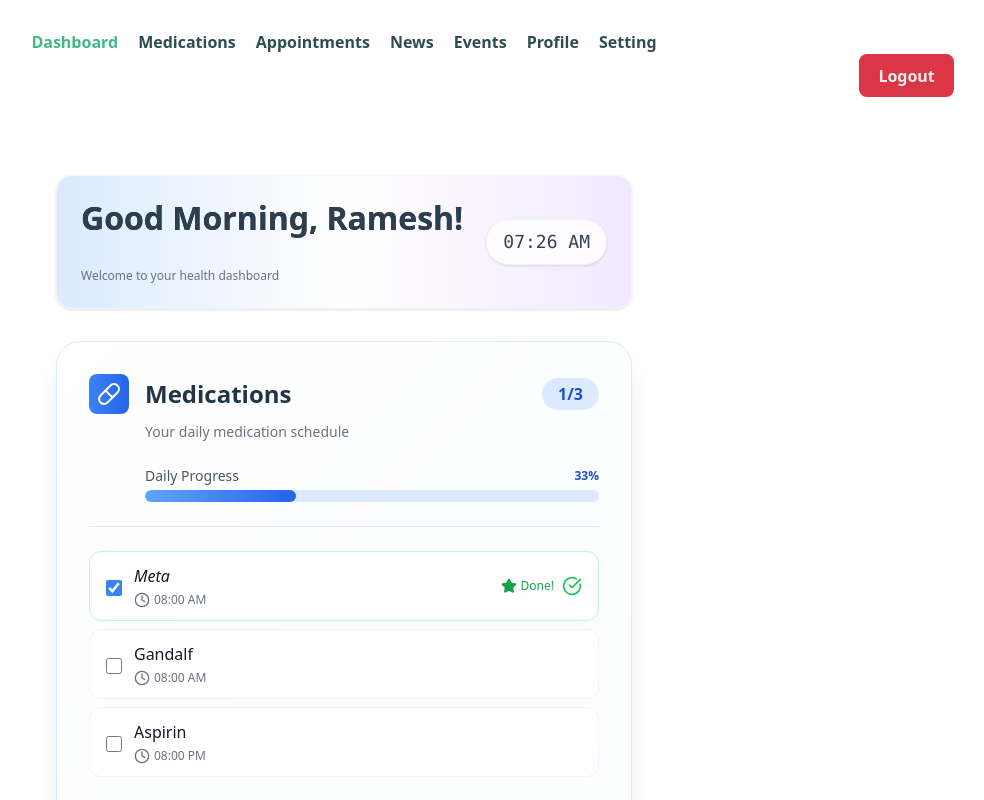
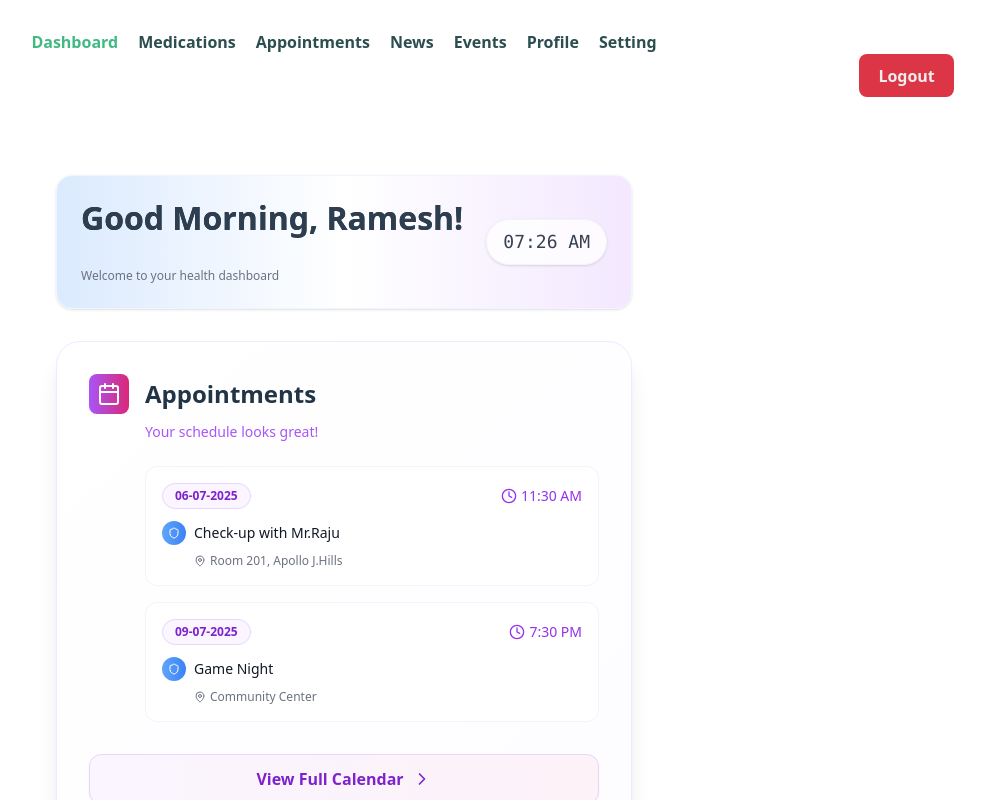
Before and after one commit to 21f3001925/soft-engg-project-may-2025-se-May-11, a Vue app in the folder frontend/: page /dashboard in a window 1280 px wide. Shown: the top 800 px of the page, without its empty margins (296-1280 px from the left). Built offline with nearby package versions, Linux system fonts and the light colour scheme; sample sign-in values are in the browser's storage.

Commit message:
Add appointments section with all the required styles

```diff
--- /dev/null
+++ b/frontend/src/components/AppointmentsSection.vue
@@ -0,0 +1,63 @@
+<script setup>
+import { computed } from 'vue';
+import { useScheduleStore } from '../store/scheduleStore';
+import { Calendar, ChevronRight, MapPin, Clock, Shield, Users } from 'lucide-vue-next';
+
+const scheduleStore = useScheduleStore();
+
+const appointments = computed(() => scheduleStore.upcomingAppointments.slice(0, 2));
+</script>
+
+<template>
+  <div
+    class="mb-10 p-8 rounded-3xl shadow-xl border border-purple-100 bg-gradient-to-br from-white to-purple-50/30 max-w-xl mx-auto"
+  >
+    <div class="flex items-center justify-between mb-2">
+      <div class="flex items-center text-2xl font-bold">
+        <span
+          class="w-10 h-10 flex items-center justify-center rounded-lg bg-gradient-to-r from-purple-500 to-pink-600 mr-4"
+        >
+          <Calendar class="w-6 h-6 text-white" />
+        </span>
+        <span>Appointments</span>
+      </div>
+    </div>
+    <div class="text-purple-500 text-sm mb-6 ml-14">Your schedule looks great!</div>
+    <div class="space-y-4 ml-14">
+      <div
+        v-for="appt in appointments"
+        :key="appt.id"
+        class="group p-4 bg-white rounded-xl border border-gray-100 hover:border-purple-200 hover:shadow-sm transition-all duration-300"
+      >
+        <div class="flex items-center justify-between mb-3">
+          <span
+            class="px-3 py-1 rounded-full bg-purple-50 text-purple-700 border border-purple-200 text-xs font-semibold"
+            >{{ appt.date }}</span
+          >
+          <div class="flex items-center space-x-1 text-purple-600">
+            <Clock class="w-4 h-4" />
+            <span class="text-sm font-medium">{{ appt.time }}</span>
+          </div>
+        </div>
+        <div class="flex items-center space-x-2">
+          <div class="w-6 h-6 bg-gradient-to-r from-blue-400 to-blue-500 rounded-full flex items-center justify-center">
+            <Shield class="w-3 h-3 text-white" />
+          </div>
+          <span class="text-sm font-medium text-gray-900 group-hover:text-purple-700 transition-colors">{{
+            appt.name
+          }}</span>
+        </div>
+        <div class="flex items-center text-xs text-gray-500 mt-2 ml-8">
+          <MapPin class="w-3 h-3 mr-1" />
+          {{ appt.details }}
+        </div>
+      </div>
+    </div>
+    <button
+      class="mt-8 w-full flex items-center justify-center gap-2 py-3 rounded-xl bg-gradient-to-r from-purple-50 to-pink-50 border border-purple-200 hover:from-purple-100 hover:to-pink-100 transition-all duration-300 text-purple-700 font-semibold shadow-sm hover:scale-105 active:scale-100 focus:outline-none focus:ring-2 focus:ring-purple-300"
+    >
+      View Full Calendar
+      <ChevronRight class="w-5 h-5" />
+    </button>
+  </div>
+</template>
--- a/frontend/src/services/mockApiService.js
+++ b/frontend/src/services/mockApiService.js
@@ -1,9 +1,16 @@
 const mockSchedules = [
   { id: 1, type: 'medication', name: 'Meta', time: '08:00 AM', taken: true },
   { id: 2, type: 'medication', name: 'Gandalf', time: '08:00 AM', taken: false },
-  { id: 3, type: 'appointment', name: 'Check-up with Mr.Raju', time: '11:30 AM', details: 'Room 201' },
+  {
+    id: 3,
+    type: 'appointment',
+    name: 'Check-up with Mr.Raju',
+    time: '11:30 AM',
+    date: '06-07-2025',
+    details: 'Room 201, Apollo J.Hills',
+  },
   { id: 4, type: 'medication', name: 'Aspirin', time: '08:00 PM', taken: false },
-  { id: 5, type: 'appointment', name: 'Game Night', time: '7:30 PM', details: 'Community Center' },
+  { id: 5, type: 'appointment', name: 'Game Night', time: '7:30 PM', date: '09-07-2025', details: 'Community Center' },
 ];
 
 export default {
--- a/frontend/src/views/Dashboard.vue
+++ b/frontend/src/views/Dashboard.vue
@@ -2,6 +2,7 @@
 import { ref, onMounted, onUnmounted } from 'vue';
 import { useScheduleStore } from '../store/scheduleStore';
 import MedicationsSection from '../components/MedicationsSection.vue';
+import AppointmentsSection from '../components/AppointmentsSection.vue';
 
 const scheduleStore = useScheduleStore();
 
@@ -50,6 +51,7 @@ onUnmounted(() => {
         }}</span>
       </div>
     </div>
+    <AppointmentsSection />
     <MedicationsSection />
   </div>
 </template>
```
